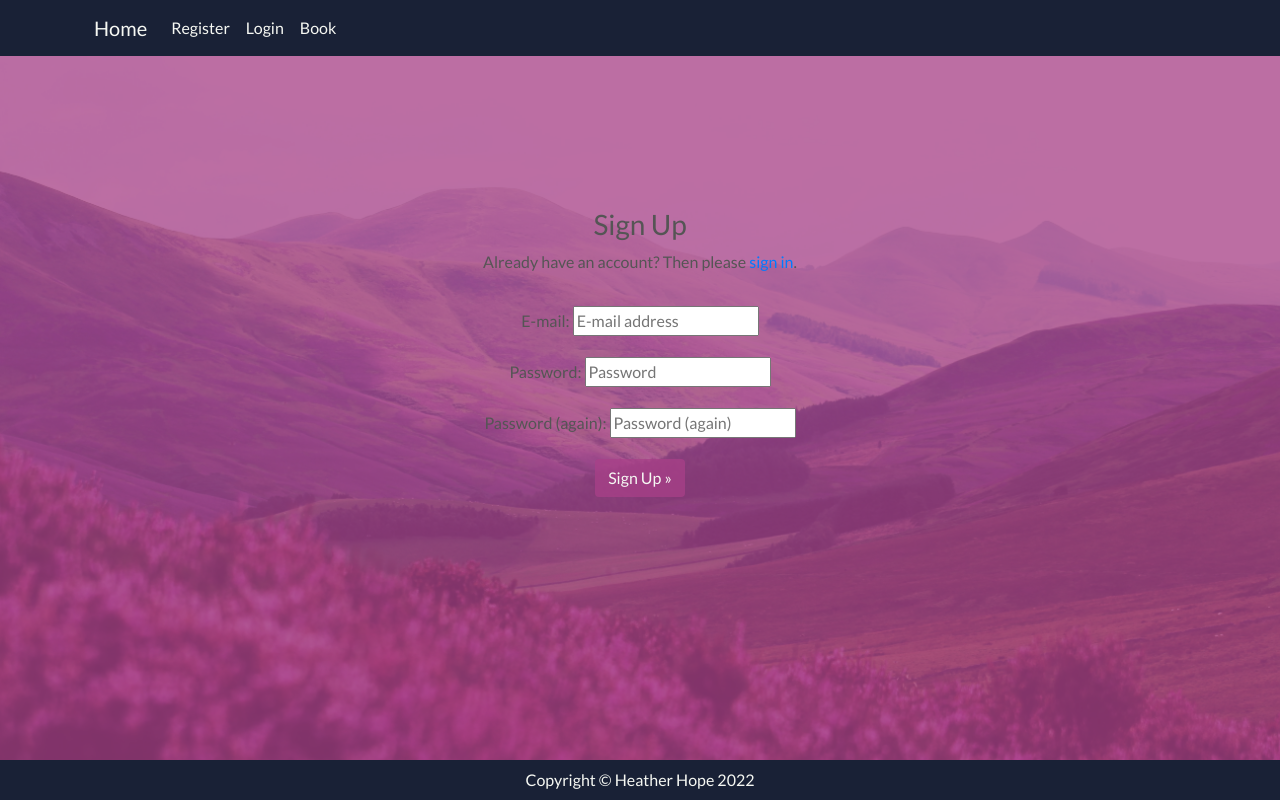
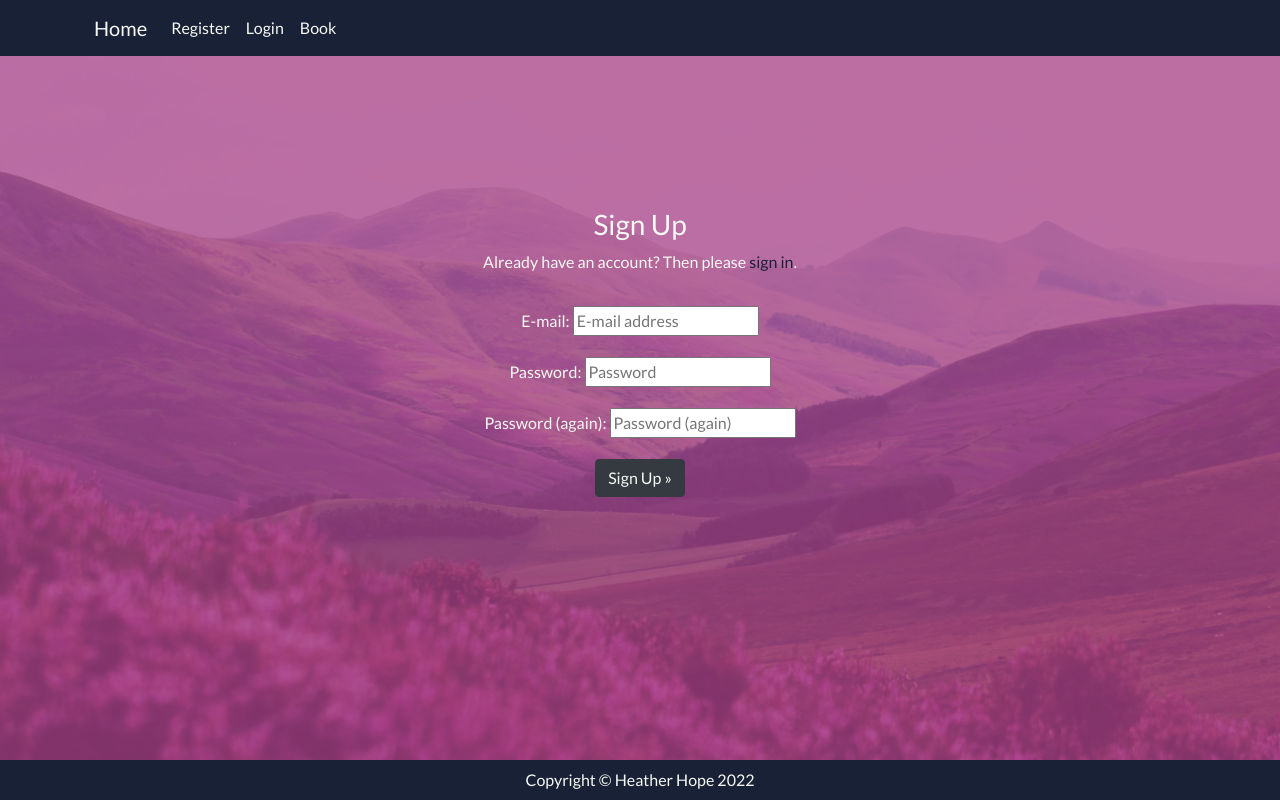
Before and after one commit to Code-Institute-Submissions/mmoore483-camping_MayResub, a Django app: page /accounts/signup/ in a window 1280 px wide. Run offline with Django 3.2, Linux system fonts and the light colour scheme; some libraries are stand-ins or nearby versions; some web fonts are replaced.

Commit message:
Finalise styling and reinstate the messages timeout js

```diff
--- a/templates/account/signup.html
+++ b/templates/account/signup.html
@@ -8,22 +8,22 @@
 <div class="accent1-overlay"></div>
 <div class="container pt-5">
   <div class="row pt-5">
-    <div class="col-md-8 mt-3 offset-md-2 text-center">
+    <div class="col-md-8 mt-3 offset-md-2 text-center text-hhwhite">
       <h3>{% trans "Sign Up" %}</h3>
 
-      <p>{% blocktrans %}Already have an account? Then please <a href="{{ login_url }}">sign in</a>.{% endblocktrans %}
+      <p>{% blocktrans %}Already have an account? Then please <a href="{{ login_url }}" class="text-hhblack">sign in</a>.{% endblocktrans %}
       </p>
     </div>
   </div>
   <div class="row">
     <div class="col-md-8 mt-3 offset-md-2">
-      <form class="signup text-center" id="signup_form" method="post" action="{% url 'account_signup' %}">
+      <form class="signup text-center text-hhwhite" id="signup_form" method="post" action="{% url 'account_signup' %}">
         {% csrf_token %}
         {{ form.as_p }}
         {% if redirect_field_value %}
         <input type="hidden" name="{{ redirect_field_name }}" value="{{ redirect_field_value }}" />
         {% endif %}
-        <button class="btn cta-btn text-hhwhite" type="submit">{% trans "Sign Up" %} &raquo;</button>
+        <button class="btn btn-dark text-hhwhite" type="submit">{% trans "Sign Up" %} &raquo;</button>
       </form>
     </div>
   </div>
--- a/templates/base.html
+++ b/templates/base.html
@@ -97,10 +97,10 @@
 
 </html>
 
-<!-- <script>
+<script>
     setTimeout(function () {
         let messages = document.getElementById('msg');
         let alert = new bootstrap.Alert(messages);
         alert.close();
     }, 2500);
-</script> -->
+</script>
--- a/templates/booking.html
+++ b/templates/booking.html
@@ -10,7 +10,7 @@
             <div class="col-lg-8">
                 {% if user.is_authenticated %}
                     {% if unavailable %}
-                        <p>That date range is unavailable, please choose another</p>
+                        <p class="text-hhwhite text-center text-weight-bold bg-danger">That date range is unavailable, please choose another</p>
                     {% endif %}
                 <h3 class="text-hhwhite">Make a booking:</h3>
                 <form method="POST" class="text-center text-hhwhite pt-5">
@@ -25,7 +25,7 @@
 
                 {% else %}
                 <div class="col-12 pt-5 text-center">
-                    <h3 class="text-hhblack text-weight-bold">You need to sign up before you can make a booking
+                    <h3 class="text-hhwhite text-weight-bold">You need to sign up before you can make a booking
                     </h3>
                     <div class="col-12 d-flex justify-content-around mt-4">
                         <a href="{% url 'account_signup' %}" class="btn redirect-btn text-hhwhite">
--- a/templates/booking_history.html
+++ b/templates/booking_history.html
@@ -1,5 +1,4 @@
 {% extends "base.html" %}
-{% load static %}
 {% block content %}
 {% load crispy_forms_tags %}
 
--- a/templates/delete_check.html
+++ b/templates/delete_check.html
@@ -1,8 +1,4 @@
 {% extends "base.html" %}
-{% load static %}
-
-{% block page_header %}
-{% endblock %}
 
 {% block content %}
 <section id="delete-booking">
--- a/templates/index.html
+++ b/templates/index.html
@@ -1,8 +1,4 @@
 {% extends "base.html" %}
-{% load static %}
-
-{% block page_header %}
-{% endblock %}
 
 {% block content %}
 <div class="container-fluid pt-5">
```
